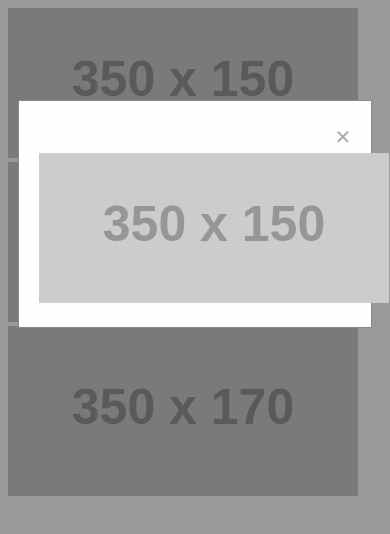
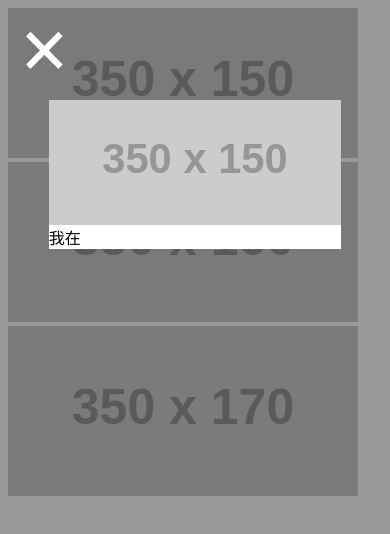
Before and after one commit to ssysm/image-viewer, a plain HTML site: page index.html in a window 390 px wide. Both pictures are taken after a click on the picture 183 px from the left and 83 px from the top of the page. Drawn offline with Linux system fonts and the light colour scheme; placeholder pictures from the web are drawn by us.

Commit message:
Responsive Design and production ready syntax

```diff
--- a/index.html
+++ b/index.html
@@ -1,8 +1,10 @@
 <!DOCTYPE html>
 <html>
 <head>
+	<meta charset="UTF-8">
+	<meta name="viewport" content="width=device-width, initial-scale=1.0">
+	<link rel="stylesheet" type="text/css" href="viewer.css">
 	<title>Image Viewer</title>
-	<link rel="stylesheet" type="text/css" href="viewer.css">
 </head>
 <body>
 <img src="http://via.placeholder.com/350x150" class="viewer-image">
@@ -11,6 +13,16 @@
 <div id="viewer-container">
 
 </div>
+</body>
 <script type="text/javascript" src='viewer.js'></script>
-</body>
+<script type="text/javascript">
+	new viewer({
+		class : 'viewer-image',
+		scale:'75%',
+		textEnable : true,
+		text: `
+		我在
+		`
+	})
+</script>
 </html>
--- a/viewer.css
+++ b/viewer.css
@@ -10,23 +10,42 @@
     overflow: auto; /* Enable scroll if needed */
     background-color: rgb(0,0,0); /* Fallback color */
     background-color: rgba(0,0,0,0.4); /* Black w/ opacity */
+    float: left;
 }
-
+.modal-image{
+    margin: 0 auto;
+    display: block;
+    position: relative;
+    height: auto;
+    max-width: 100%;
+    border: 0;
+    width: 100%;
+   /*left: 50%;
+    transform: translateX(-50%);*/
+}
 /* Modal Content */
 .viewer-modal-content {
-    background-color: #fefefe;
+    background-color: transparent;
     margin: auto;
-    padding: 20px;
-    border: 1px solid #888;
-    width: 80%;
+}
+.modal-text{
+    margin: 0 auto;
+    position: relative;
+    height: auto;
+    background-color: #fff;
 }
 
 /* The Close Button */
 .viewer-modal-close {
     color: #aaaaaa;
-    float: right;
-    font-size: 28px;
+    float: left;
+    font-size: 88px;
     font-weight: bold;
+    color: white;
+    position:absolute;
+    top: 0%;
+    left: 5%;
+    z-index: 99;
 }
 
 .viewer-modal-close:hover,
--- a/viewer.js
+++ b/viewer.js
@@ -1,20 +1,38 @@
-var total_class = document.querySelectorAll('.viewer-image').length
+try{
+	function viewer(option){
+	if(!option.class){
+		option.class = 'viewer-image'
+	}if (!option.scale) {
+		option.scale = '75%'
+	}
+	if(!option.text){
+		option.text = '';
+	}
+	var total_class = document.querySelectorAll('.'+option.class).length
 	var container = document.getElementById('viewer-container')
 	for (var i = 0; i <= total_class -1; i++) {
-	var image_src = document.getElementsByClassName('viewer-image')[i].getAttribute('src');
+		var image_src = document.getElementsByClassName(option.class)[i].getAttribute('src');
 		container.insertAdjacentHTML('beforeend',`
 			<div id="myModal" class="viewer-modal modal-main modal-number-${i}">
-		<!-- Modal content -->
 			<div class="viewer-modal-content">
 			<span class="viewer-modal-close" onclick="onClose(${i})">&times;</span>
 			<img class='modal-image' src='${image_src}' >
+			<div class="modal-text">
+			${option.text}
+			</div>
 			</div>
 			</div>
 			`)
-	document.getElementsByClassName('viewer-image')[i].setAttribute("onclick","onView("+i+")")
+		document.getElementsByClassName(option.class)[i].setAttribute("onclick","onView("+i+",'"+option.scale+"')")
 	}
-function onView(id) {
+}
+}catch(err){
+	throw err;
+}
+	function onView(id,scale) {
 		var modal = document.getElementsByClassName('viewer-modal')[id];
+		document.getElementsByClassName('modal-image')[id].style.width = scale;
+		document.getElementsByClassName('modal-text')[id].style.width = scale;
 		modal.style.display="block";
 		window.onclick = function(event) {
 			if (event.target == modal) {
```
Lines whose indentation alone changed are shown as unchanged.
